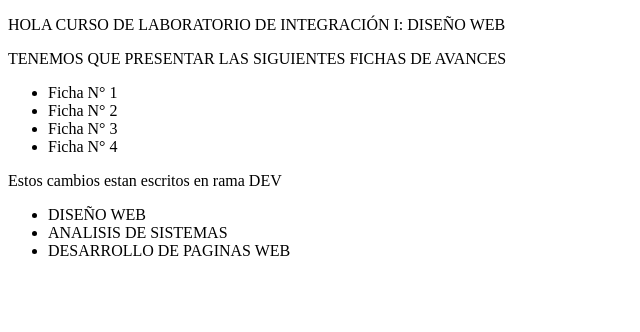
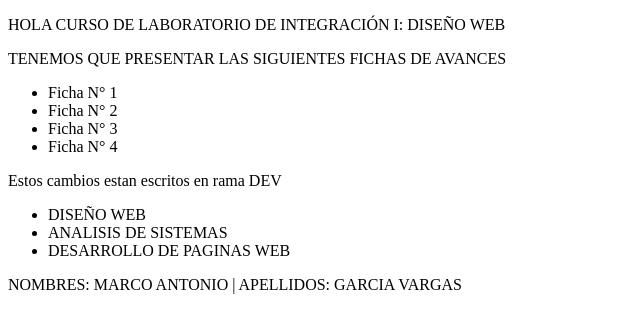
Before and after one commit to fmargarcia/proyectogit, a plain HTML site: page index.html in a window 1280 px wide. Shown: the whole page, without its empty margins (0-640 px from the left). Drawn offline with Linux system fonts and the light colour scheme.

Commit message:
agregre mis nombres y apellidos para agregarlos a la rama remota

```diff
--- a/index.html
+++ b/index.html
@@ -24,5 +24,6 @@
         <li>ANALISIS DE SISTEMAS</li>
         <li>DESARROLLO DE PAGINAS WEB</li>
     </ul>
+    <p>NOMBRES: MARCO ANTONIO | APELLIDOS: GARCIA VARGAS</p>
 </body>
 </html>
```
